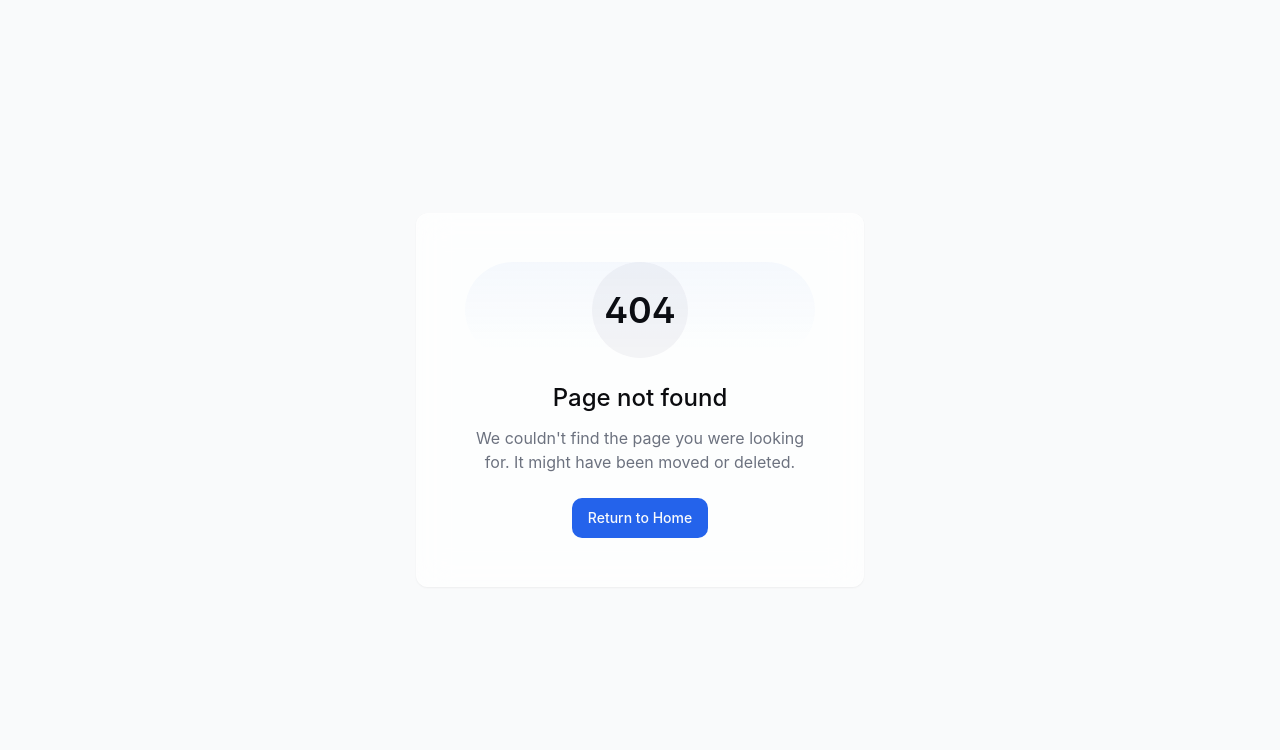
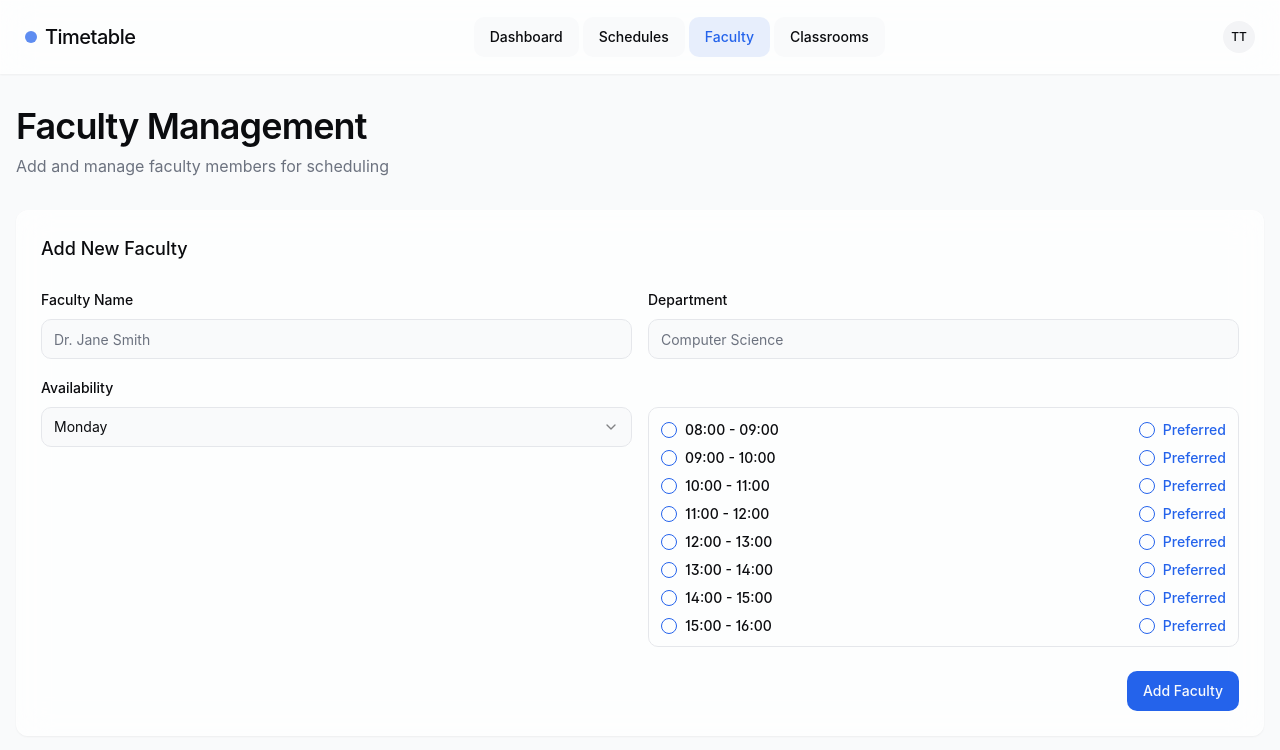
Before and after one commit to kavyakacham-hub/conflict-free-timetable, a React (Vite) app: page /faculty in a window 1280 px wide. Before the commit this address had no page. Shown: the top 750 px of the page. Built offline with nearby package versions, Linux system fonts and the light colour scheme.

Commit message:
Fix navigation links
The navigation links in the header were not working. This commit addresses the issue.

```diff
--- a/src/App.tsx
+++ b/src/App.tsx
@@ -1,9 +1,13 @@
+
 import { Toaster } from "@/components/ui/toaster";
 import { Toaster as Sonner } from "@/components/ui/sonner";
 import { TooltipProvider } from "@/components/ui/tooltip";
 import { QueryClient, QueryClientProvider } from "@tanstack/react-query";
 import { BrowserRouter, Routes, Route } from "react-router-dom";
 import Index from "./pages/Index";
+import Schedules from "./pages/Schedules";
+import Faculty from "./pages/Faculty";
+import Classrooms from "./pages/Classrooms";
 import NotFound from "./pages/NotFound";
 
 const queryClient = new QueryClient();
@@ -16,6 +20,9 @@ const App = () => (
       <BrowserRouter>
         <Routes>
           <Route path="/" element={<Index />} />
+          <Route path="/schedules" element={<Schedules />} />
+          <Route path="/faculty" element={<Faculty />} />
+          <Route path="/classrooms" element={<Classrooms />} />
           {/* ADD ALL CUSTOM ROUTES ABOVE THE CATCH-ALL "*" ROUTE */}
           <Route path="*" element={<NotFound />} />
         </Routes>
--- a/src/components/Header.tsx
+++ b/src/components/Header.tsx
@@ -1,12 +1,27 @@
 
 import React from 'react';
 import { cn } from '@/lib/utils';
+import { Link, useLocation } from 'react-router-dom';
+import {
+  NavigationMenu,
+  NavigationMenuContent,
+  NavigationMenuItem,
+  NavigationMenuLink,
+  NavigationMenuList,
+  NavigationMenuTrigger,
+  navigationMenuTriggerStyle
+} from '@/components/ui/navigation-menu';
 
 interface HeaderProps {
   className?: string;
 }
 
 const Header: React.FC<HeaderProps> = ({ className }) => {
+  const location = useLocation();
+  const currentPath = location.pathname;
+
+  const isActive = (path: string) => currentPath === path;
+
   return (
     <header className={cn(
       "w-full px-6 py-4 flex items-center justify-between glass z-10 sticky top-0",
@@ -16,20 +31,55 @@ const Header: React.FC<HeaderProps> = ({ className }) => {
         <span className="h-3 w-3 rounded-full bg-primary animate-pulse" />
         <h1 className="text-xl font-medium tracking-tight">Timetable</h1>
       </div>
-      <nav className="hidden md:block">
-        <ul className="flex items-center gap-6">
-          <li className="text-sm font-medium text-primary">Dashboard</li>
-          <li className="text-sm font-medium text-muted-foreground transition-colors hover:text-foreground">
-            Schedules
-          </li>
-          <li className="text-sm font-medium text-muted-foreground transition-colors hover:text-foreground">
-            Faculty
-          </li>
-          <li className="text-sm font-medium text-muted-foreground transition-colors hover:text-foreground">
-            Classrooms
-          </li>
-        </ul>
-      </nav>
+
+      <NavigationMenu className="hidden md:block">
+        <NavigationMenuList>
+          <NavigationMenuItem>
+            <Link to="/">
+              <NavigationMenuLink className={cn(
+                navigationMenuTriggerStyle(),
+                isActive('/') && "bg-primary/10 text-primary font-medium"
+              )}>
+                Dashboard
+              </NavigationMenuLink>
+            </Link>
+          </NavigationMenuItem>
+
+          <NavigationMenuItem>
+            <Link to="/schedules">
+              <NavigationMenuLink className={cn(
+                navigationMenuTriggerStyle(),
+                isActive('/schedules') && "bg-primary/10 text-primary font-medium"
+              )}>
+                Schedules
+              </NavigationMenuLink>
+            </Link>
+          </NavigationMenuItem>
+
+          <NavigationMenuItem>
+            <Link to="/faculty">
+              <NavigationMenuLink className={cn(
+                navigationMenuTriggerStyle(),
+                isActive('/faculty') && "bg-primary/10 text-primary font-medium"
+              )}>
+                Faculty
+              </NavigationMenuLink>
+            </Link>
+          </NavigationMenuItem>
+
+          <NavigationMenuItem>
+            <Link to="/classrooms">
+              <NavigationMenuLink className={cn(
+                navigationMenuTriggerStyle(),
+                isActive('/classrooms') && "bg-primary/10 text-primary font-medium"
+              )}>
+                Classrooms
+              </NavigationMenuLink>
+            </Link>
+          </NavigationMenuItem>
+        </NavigationMenuList>
+      </NavigationMenu>
+
       <div className="flex items-center gap-2">
         <div className="h-8 w-8 rounded-full bg-secondary flex items-center justify-center">
           <span className="text-xs font-medium text-secondary-foreground">TT</span>
--- /dev/null
+++ b/src/pages/Classrooms.tsx
@@ -0,0 +1,66 @@
+
+import React from 'react';
+import Header from '@/components/Header';
+import ClassroomForm from '@/components/ClassroomForm';
+import { Classroom as ClassroomType } from '@/types/scheduler';
+import { loadClassrooms, saveClassrooms } from '@/utils/storageUtils';
+import { toast } from 'sonner';
+
+const Classrooms = () => {
+  const [classrooms, setClassrooms] = React.useState<ClassroomType[]>(loadClassrooms());
+
+  const handleAddClassroom = (newClassroom: ClassroomType) => {
+    const updatedClassrooms = [...classrooms, newClassroom];
+    setClassrooms(updatedClassrooms);
+    saveClassrooms(updatedClassrooms);
+    toast.success("Classroom added successfully");
+  };
+
+  return (
+    <div className="min-h-screen bg-background">
+      <Header />
+
+      <main className="container max-w-7xl mx-auto py-8 px-4 animate-fade-in">
+        <div className="max-w-7xl mx-auto mb-8">
+          <h1 className="text-4xl font-semibold tracking-tight">Classroom Management</h1>
+          <p className="text-muted-foreground mt-2">
+            Add and manage classrooms for scheduling
+          </p>
+        </div>
+
+        <div className="glass rounded-lg p-6 mb-8">
+          <h2 className="text-lg font-medium mb-6">Add New Classroom</h2>
+          <ClassroomForm onAddClassroom={handleAddClassroom} />
+        </div>
+
+        {classrooms.length > 0 && (
+          <div className="glass rounded-lg p-6">
+            <h2 className="text-lg font-medium mb-6">Classroom List ({classrooms.length})</h2>
+            <div className="grid grid-cols-1 md:grid-cols-2 lg:grid-cols-3 gap-4">
+              {classrooms.map(c => (
+                <div key={c.id} className="border rounded-md p-4 hover-scale bg-card">
+                  <p className="font-medium">{c.name}</p>
+                  <p className="text-sm">Capacity: {c.capacity}</p>
+                  {c.type && (
+                    <p className="text-xs mt-2">
+                      Type: {c.type.split('-').map(word =>
+                        word.charAt(0).toUpperCase() + word.slice(1)
+                      ).join(' ')}
+                    </p>
+                  )}
+                  {c.building && (
+                    <p className="text-xs">
+                      Location: {c.building}{c.floor !== undefined ? `, Floor ${c.floor}` : ''}
+                    </p>
+                  )}
+                </div>
+              ))}
+            </div>
+          </div>
+        )}
+      </main>
+    </div>
+  );
+};
+
+export default Classrooms;
--- /dev/null
+++ b/src/pages/Faculty.tsx
@@ -0,0 +1,57 @@
+
+import React from 'react';
+import Header from '@/components/Header';
+import FacultyForm from '@/components/FacultyForm';
+import { Faculty as FacultyType } from '@/types/scheduler';
+import { loadFaculty, saveFaculty } from '@/utils/storageUtils';
+import { toast } from 'sonner';
+
+const Faculty = () => {
+  const [faculty, setFaculty] = React.useState<FacultyType[]>(loadFaculty());
+
+  const handleAddFaculty = (newFaculty: FacultyType) => {
+    const updatedFaculty = [...faculty, newFaculty];
+    setFaculty(updatedFaculty);
+    saveFaculty(updatedFaculty);
+    toast.success("Faculty member added successfully");
+  };
+
+  return (
+    <div className="min-h-screen bg-background">
+      <Header />
+
+      <main className="container max-w-7xl mx-auto py-8 px-4 animate-fade-in">
+        <div className="max-w-7xl mx-auto mb-8">
+          <h1 className="text-4xl font-semibold tracking-tight">Faculty Management</h1>
+          <p className="text-muted-foreground mt-2">
+            Add and manage faculty members for scheduling
+          </p>
+        </div>
+
+        <div className="glass rounded-lg p-6 mb-8">
+          <h2 className="text-lg font-medium mb-6">Add New Faculty</h2>
+          <FacultyForm onAddFaculty={handleAddFaculty} />
+        </div>
+
+        {faculty.length > 0 && (
+          <div className="glass rounded-lg p-6">
+            <h2 className="text-lg font-medium mb-6">Faculty List ({faculty.length})</h2>
+            <div className="grid grid-cols-1 md:grid-cols-2 lg:grid-cols-3 gap-4">
+              {faculty.map(f => (
+                <div key={f.id} className="border rounded-md p-4 hover-scale bg-card">
+                  <p className="font-medium">{f.name}</p>
+                  <p className="text-sm text-muted-foreground">{f.department}</p>
+                  <p className="text-xs mt-2">
+                    Available slots: {f.availableTimeSlots.length}
+                  </p>
+                </div>
+              ))}
+            </div>
+          </div>
+        )}
+      </main>
+    </div>
+  );
+};
+
+export default Faculty;
--- /dev/null
+++ b/src/pages/Schedules.tsx
@@ -0,0 +1,49 @@
+
+import React from 'react';
+import Header from '@/components/Header';
+import { loadSchedule } from '@/utils/storageUtils';
+import TimetableView from '@/components/TimetableView';
+import { loadFaculty, loadSubjects, loadClassrooms } from '@/utils/storageUtils';
+
+const Schedules = () => {
+  const schedule = loadSchedule();
+  const faculty = loadFaculty();
+  const subjects = loadSubjects();
+  const classrooms = loadClassrooms();
+
+  return (
+    <div className="min-h-screen bg-background">
+      <Header />
+
+      <main className="container max-w-7xl mx-auto py-8 px-4 animate-fade-in">
+        <div className="max-w-7xl mx-auto mb-8">
+          <h1 className="text-4xl font-semibold tracking-tight">Schedules</h1>
+          <p className="text-muted-foreground mt-2">
+            View and manage your generated timetables
+          </p>
+        </div>
+
+        <div className="glass rounded-lg p-6">
+          {schedule.length > 0 ? (
+            <TimetableView
+              schedule={schedule}
+              faculty={faculty}
+              subjects={subjects}
+              classrooms={classrooms}
+              onEntryClick={() => {}}
+            />
+          ) : (
+            <div className="flex flex-col items-center justify-center p-12 border border-dashed rounded-lg">
+              <p className="text-muted-foreground mb-4">No schedules have been generated yet</p>
+              <p className="text-sm text-muted-foreground">
+                Go to the dashboard to generate your first schedule
+              </p>
+            </div>
+          )}
+        </div>
+      </main>
+    </div>
+  );
+};
+
+export default Schedules;
```
